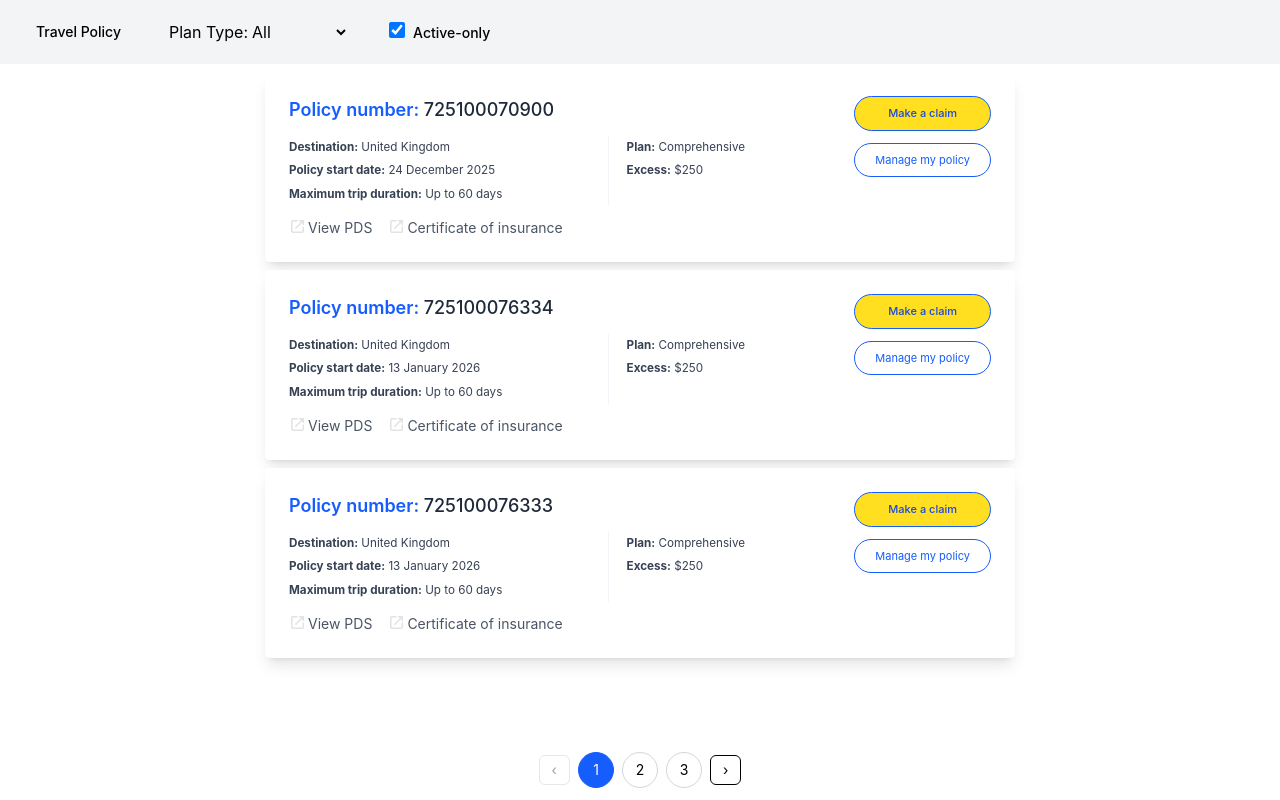
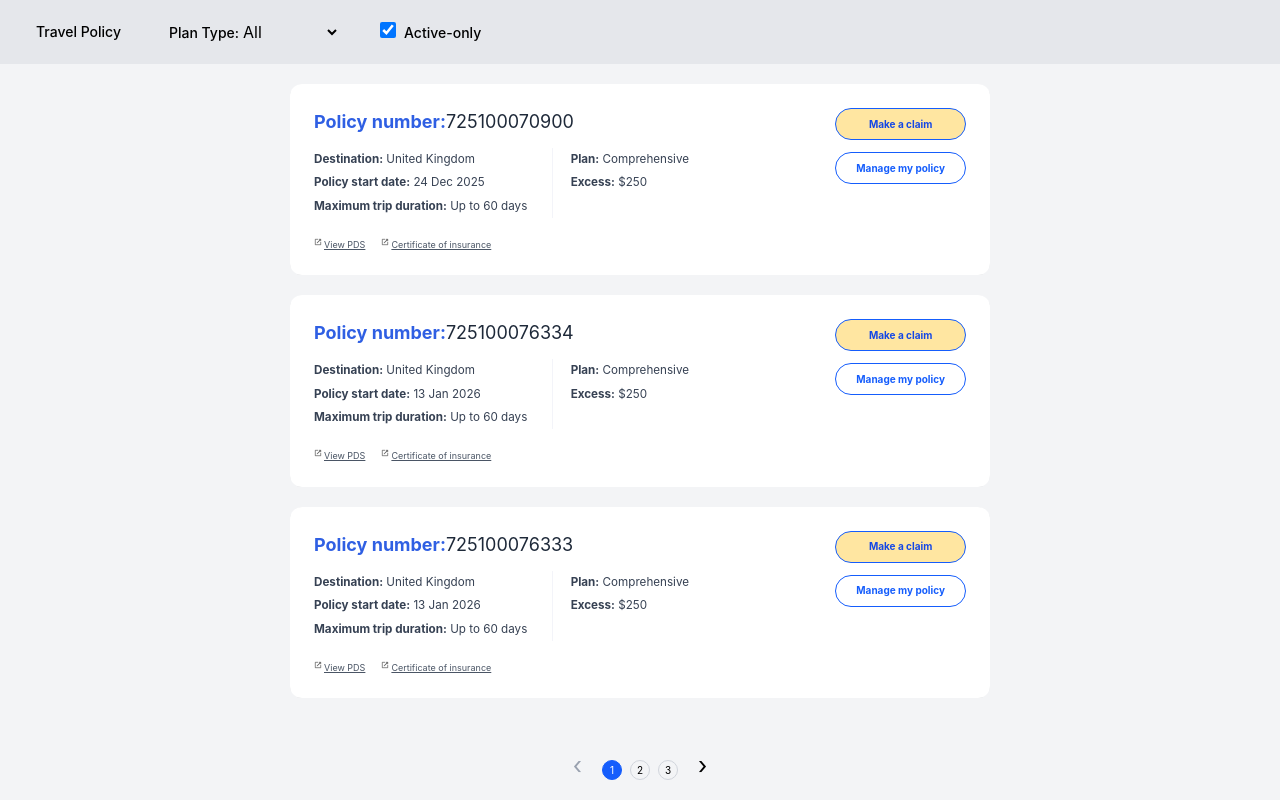
Before and after one commit to PremkumarLTIM/travel-polcy, a React (Vite) app: page / in a window 1280 px wide. Built offline with nearby package versions, Linux system fonts and the light colour scheme.

Commit message:
correct ui and acheive almost simillar

```diff
--- a/src/App.css
+++ b/src/App.css
@@ -0,0 +1,5 @@
+body {
+  background-color: #f3f4f6;
+  /* font-family: 'Inter', 'Roboto', 'Helvetica Neue', Arial, sans-serif; */
+  font-family: "Inter", "Roboto", "Segoe UI", "Helvetica Neue", Arial, sans-serif;
+}
--- a/src/Components/Card/PolicyCard.tsx
+++ b/src/Components/Card/PolicyCard.tsx
@@ -11,7 +11,7 @@ interface policyProps {
 const PolicyCard = ({ policy }: policyProps) => {
   const formatter = new Intl.DateTimeFormat('en-GB', {
     day: 'numeric',
-    month: 'long',
+    month: 'short',
     year: 'numeric',
   })
 
@@ -25,11 +25,12 @@ const PolicyCard = ({ policy }: policyProps) => {
 
   return (
     <>
-      <div className="policyCard rounded overflow-hidden shadow-lg mx-auto my-2">
+      <div className="policyCard rounded-xl overflow-hidden mx-auto my-5">
         <div className="bg-white  shadow-sm p-6 flex flex-col gap-4 md:flex-row md:justify-between">
           <div className="flex-1 space-y-3">
-            <h2 className="text-blue-600 font-semibold text-lg">
-              Policy number: <span className="text-gray-800 font-medium">{policy.policyNumber}</span>
+            <h2 className="policy-number text-lg">
+              <span className='font-bold '>Policy number:</span>
+              <span className="text-gray-800 font-small">{policy.policyNumber}</span>
             </h2>
 
             <div className="container grid grid-cols-1 md:grid-cols-2  md:gap-2 text-sm text-gray-700">
@@ -50,7 +51,7 @@ const PolicyCard = ({ policy }: policyProps) => {
                   </p>
                 )}
               </div>
-              <div >
+              <div>
                 <p>
                   <strong>Plan:</strong> {policy.planName}
                 </p>
@@ -60,12 +61,12 @@ const PolicyCard = ({ policy }: policyProps) => {
               </div>
             </div>
 
-            <div className="flex gap-4 text-sm">
-              <a href="#" className="text-gray-600 hover:underline link-parent">
+            <div className="link-class flex gap-4 pt-2">
+              <a href="#" className="text-gray-600 underline link-parent">
                 <img src={expand} className="expand-image"></img>
                 View PDS
               </a>
-              <a href="#" className="text-gray-600 hover:underline link-parent">
+              <a href="#" className="text-gray-600 underline link-parent">
                 <img src={expand} className="expand-image"></img>
                 Certificate of insurance
               </a>
@@ -73,9 +74,9 @@ const PolicyCard = ({ policy }: policyProps) => {
           </div>
 
           <div className="flex flex-col gap-3 w-full md:w-auto md:items-end">
-            <button className="button-class bg-yellow-300 hover:bg-yellow-400 text-blue-700 font-medium px-5 py-2 rounded-full border border-blue-600">Make a claim</button>
+            <button className="button-class h-8 button-yellow  text-blue-700  px-5 rounded-full border border-blue-600">Make a claim</button>
 
-            <button className="button-class border border-blue-600 text-blue-600 px-5 py-2 rounded-full hover:bg-blue-50">Manage my policy</button>
+            <button className="button-class h-8 border border-blue-600 text-blue-600 px-5 rounded-full hover:bg-blue-50">Manage my policy</button>
           </div>
         </div>
       </div>
--- a/src/Components/Card/policyCard.css
+++ b/src/Components/Card/policyCard.css
@@ -1,16 +1,24 @@
 .policyCard {
-  max-width: 750px;
+  max-width: 700px;
   font-size: 11px;
+}
+
+.policy-number {
+  /* color: #2F5FE; */
+  color: #2f5fe3;
 }
 
 .vertical-line {
   border-right: 1px solid #f3f4f9;
   margin-right: 10px;
-  height: 70px;
+  /* height: 70px; */
+  height: fit-content;
 }
 
 .button-class {
   width: 100%;
+  font-size: 10px;
+  font-weight: 700;
 }
 
 .link-parent {
@@ -18,8 +26,8 @@
 }
 
 .expand-image {
-  width: 17px;
-  height: 17px;
+  width: 8px;
+  height: 8px;
   margin-right: 2px;
 }
 
@@ -28,9 +36,9 @@ p {
   font-size: smaller;
 }
 
-.container {
+/* .container {
   grid-template-columns: 60% 40%;
-}
+} */
 
 @media screen and (max-width: 768px) {
   .policyCard {
@@ -51,3 +59,11 @@ a:focus-visible {
   outline: 2px solid #1d4ed8;
   outline-offset: 2px;
 }
+
+.button-yellow {
+  background-color: #ffe6a1;
+}
+
+.link-class{
+  font-size: 9px;
+}
--- a/src/Components/Layout/Layout.tsx
+++ b/src/Components/Layout/Layout.tsx
@@ -62,7 +62,11 @@ const Layout = () => {
       <main className="mb-18">
         {policys.length == 0 && [...Array(3)].map((_, index) => <Skelton key={index}></Skelton>)}
         {currentPageData.length > 0 ? (
-          currentPageData.map((record, index) => <PolicyCard key={index} policy={record}></PolicyCard>)
+          <div>
+            {currentPageData.map((record, index) => (
+              <PolicyCard key={index} policy={record}></PolicyCard>
+            ))}
+          </div>
         ) : (
           <div className="mt-24 text-center">No Data Available</div>
         )}
--- /dev/null
+++ b/src/Components/Layout/Pagination.css
@@ -0,0 +1,7 @@
+.pagination-page-number-class {
+  font-size: 10px;
+}
+
+.pagination-next-previous-button-class {
+  font-size: 24px;
+}
--- a/src/Components/Layout/Pagination.tsx
+++ b/src/Components/Layout/Pagination.tsx
@@ -1,62 +1,45 @@
-
-
-import React from "react";
+import React from 'react'
+import './Pagination.css'
 
 interface PaginationProps {
-  currentPage: number;
-  totalPages: number;
-  onPageChange: (page: number) => void;
+  currentPage: number
+  totalPages: number
+  onPageChange: (page: number) => void
 }
 
-const Pagination: React.FC<PaginationProps> = ({
-  currentPage,
-  totalPages,
-  onPageChange,
-}) => {
+const Pagination: React.FC<PaginationProps> = ({ currentPage, totalPages, onPageChange }) => {
+  const getPages = () => {
+    const pages: (number | string)[] = []
 
-  const getPages = () => {
-    const pages: (number | string)[] = [];
-
-    const delta = 1;
-    const left = currentPage - delta;
-    const right = currentPage + delta;
+    const delta = 1
+    const left = currentPage - delta
+    const right = currentPage + delta
 
     for (let i = 1; i <= totalPages; i++) {
-      if (
-        i === 1 ||
-        i === totalPages ||
-        (i >= left && i <= right)
-      ) {
-        pages.push(i);
-      } else if (
-        i === left - 1 ||
-        i === right + 1
-      ) {
-        pages.push("...");
+      if (i === 1 || i === totalPages || (i >= left && i <= right)) {
+        pages.push(i)
+      } else if (i === left - 1 || i === right + 1) {
+        pages.push('...')
       }
     }
 
-    return pages;
-  };
+    return pages
+  }
 
-  const pages = getPages();
+  const pages = getPages()
 
   return (
-    <div className="bg-white flex flex-wrap justify-center items-center gap-2 mt-3 py-3 fixed inset-x-0 bottom-0">
+    <div className="bg-gray-100 flex flex-wrap justify-center items-center gap-2 mt-3 py-3 fixed inset-x-0 bottom-0">
       <button
         disabled={currentPage == 1}
         onClick={() => onPageChange(currentPage - 1)}
-        className={`px-3 py-1 rounded-md border text-sm ${
-          currentPage == 1
-            ? "text-gray-400 border-gray-200 cursor-not-allowed"
-            : "hover:bg-gray-100"
-        }`}
+        className={`px-3 py-1 -mt-2 rounded-md pagination-next-previous-button-class ${currentPage == 1 ? 'text-gray-400 border-gray-200 cursor-not-allowed' : 'hover:bg-gray-100'}`}
       >
         ‹
       </button>
 
       {pages.map((page, index) =>
-        page === "..." ? (
+        page === '...' ? (
           <span key={index} className="px-2 text-gray-500">
             ...
           </span>
@@ -64,30 +47,26 @@ const Pagination: React.FC<PaginationProps> = ({
           <button
             key={index}
             onClick={() => onPageChange(page as number)}
-            className={`w-9 h-9 flex items-center justify-center rounded-full text-sm border ${
-              currentPage === page
-                ? "bg-blue-600 text-white border-blue-600"
-                : "border-gray-300 hover:bg-blue-50"
+            className={`w-5 h-5 flex items-center justify-center rounded-full border pagination-page-number-class ${
+              currentPage === page ? 'bg-blue-600 text-white border-blue-600' : 'border-gray-300 hover:bg-blue-50'
             }`}
           >
             {page}
           </button>
-        )
+        ),
       )}
 
       <button
         disabled={currentPage == totalPages || totalPages <= 1}
         onClick={() => onPageChange(currentPage + 1)}
-        className={`px-3 py-1 rounded-md border text-sm ${
-          currentPage == totalPages || totalPages <= 1
-            ? "text-gray-400 border-gray-200 cursor-not-allowed"
-            : "hover:bg-gray-100"
+        className={`px-3 py-1 -mt-2 rounded-md  pagination-next-previous-button-class ${
+          currentPage == totalPages || totalPages <= 1 ? 'text-gray-400 border-gray-200 cursor-not-allowed' : 'hover:bg-gray-100'
         }`}
       >
         ›
       </button>
     </div>
-  );
-};
+  )
+}
 
-export default Pagination;
+export default Pagination
--- a/src/Components/Navbar/NavBar.tsx
+++ b/src/Components/Navbar/NavBar.tsx
@@ -13,14 +13,14 @@ const Navbar = () => {
 
   return (
     <>
-      <nav className="relative bg-gray-100 ">
+      <nav className="relative bg-gray-200 ">
         <div className="relative flex h-16 items-center justify-between">
           <div className="flex flex-1 items-center ">
             <div className="sm:ml-6 sm:block">
               <div className="flex space-x-4 ">
                 <div className="rounded-md px-3 py-2 text-sm font-medium text-black">Travel Policy</div>
                 <div className="my-auto mx-5">
-                  <label htmlFor="plan">Plan Type:</label>
+                  <label htmlFor="plan" className="text-sm font-medium">Plan Type:</label>
                   <select name="plan" id="plan" onChange={handleChange}>
                     {planItems.map((d, i) => (
                       <option key={i} value={d}>
@@ -37,7 +37,7 @@ const Navbar = () => {
                     onChange={handleChange}
                     className="w-4 h-4 border border-default-medium rounded-xs bg-neutral-secondary-medium focus:ring-2 focus:ring-brand-soft"
                   ></input>
-                  <label htmlFor="status" className="select-none ms-2 text-sm font-medium text-heading">
+                  <label htmlFor="status" className="ms-2 text-sm font-medium">
                     Active-only
                   </label>
                 </div>
```
Also changed, not shown: src/assets/expand.png.
